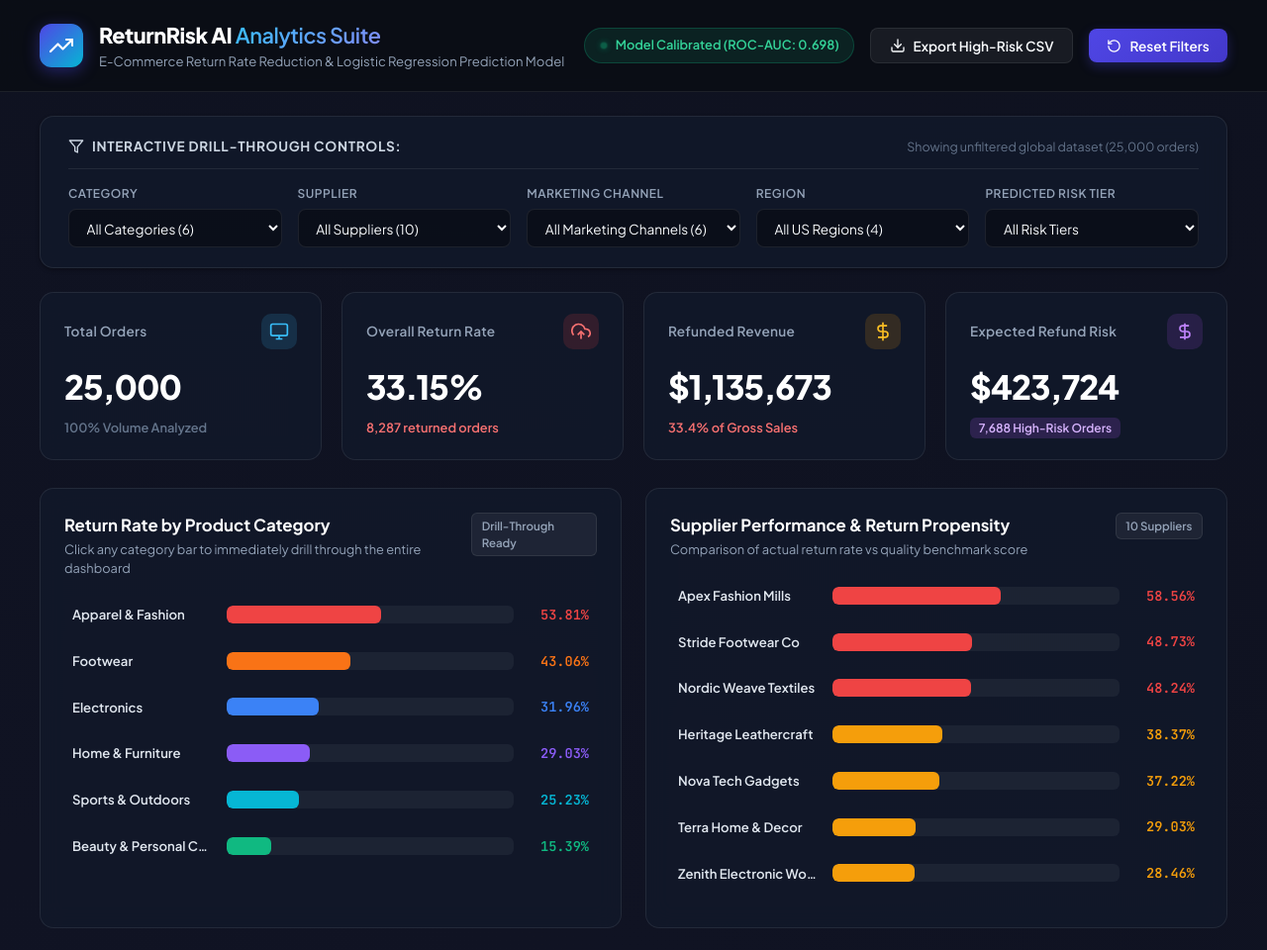
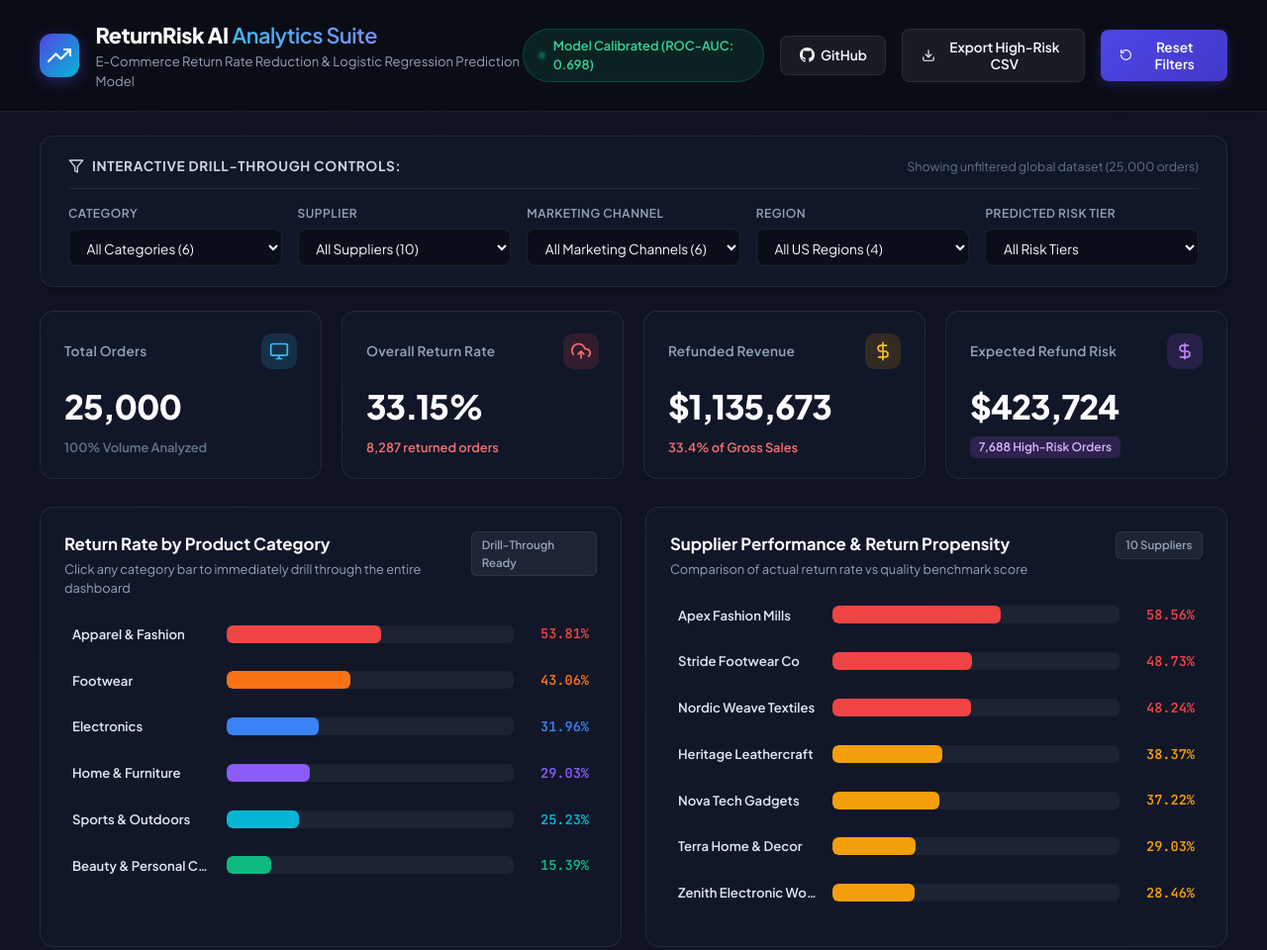
Before and after one commit to sanjayfrancis20-cmd/E-commerce_Return_Rate_Reduction_Analysis, a website: page dashboard/index.html in a window 1280 px wide. Shown: the top 960 px of the page at 99% size. Drawn offline with Linux system fonts and the light colour scheme.

Commit message:
Add GitHub repository link across requirements, package.json, README, and dashboard header

```diff
--- a/dashboard/index.html
+++ b/dashboard/index.html
@@ -31,6 +31,12 @@
         <span class="pulse-dot"></span>
         Model Calibrated (ROC-AUC: 0.698)
       </div>
+      <a href="https://github.com/sanjayfrancis20-cmd/E-commerce_Return_Rate_Reduction_Analysis" target="_blank" rel="noopener noreferrer" class="btn btn-secondary" style="text-decoration:none; display:inline-flex; align-items:center; gap:0.4rem;">
+        <svg width="15" height="15" viewBox="0 0 24 24" fill="currentColor">
+          <path d="M12 0C5.37 0 0 5.37 0 12c0 5.31 3.435 9.795 8.205 11.385.6.105.825-.255.825-.57 0-.285-.015-1.23-.015-2.235-3.015.555-3.795-.735-4.035-1.41-.135-.345-.72-1.41-1.23-1.695-.42-.225-1.02-.78-.015-.795.945-.015 1.62.87 1.845 1.23 1.08 1.815 2.805 1.305 3.495.99.105-.78.42-1.305.765-1.605-2.67-.3-5.46-1.335-5.46-5.925 0-1.305.465-2.385 1.23-3.225-.12-.3-.54-1.53.12-3.18 0 0 1.005-.315 3.3 1.23.96-.27 1.98-.405 3-.405s2.04.135 3 .405c2.295-1.56 3.3-1.23 3.3-1.23.66 1.65.24 2.88.12 3.18.765.84 1.23 1.905 1.23 3.225 0 4.605-2.805 5.625-5.475 5.925.435.375.81 1.095.81 2.22 0 1.605-.015 2.895-.015 3.3 0 .315.225.69.825.57A12.02 12.02 0 0024 12c0-6.63-5.37-12-12-12z"/>
+        </svg>
+        GitHub
+      </a>
       <button id="btn-export-csv" class="btn btn-secondary">
         <svg width="16" height="16" viewBox="0 0 24 24" fill="none" stroke="currentColor" stroke-width="2" stroke-linecap="round" stroke-linejoin="round">
           <path d="M21 15v4a2 2 0 0 1-2 2H5a2 2 0 0 1-2-2v-4"></path>
--- a/package.json
+++ b/package.json
@@ -3,6 +3,11 @@
   "version": "1.0.0",
   "description": "E-Commerce Return Rate Reduction & Risk Score Dashboard",
   "private": true,
+  "repository": {
+    "type": "git",
+    "url": "https://github.com/sanjayfrancis20-cmd/E-commerce_Return_Rate_Reduction_Analysis.git"
+  },
+  "homepage": "https://github.com/sanjayfrancis20-cmd/E-commerce_Return_Rate_Reduction_Analysis#readme",
   "scripts": {
     "build": "echo 'Build complete'",
     "start": "npx -y serve dashboard"
--- a/requirements.txt
+++ b/requirements.txt
@@ -1,3 +1,4 @@
+# Project Repository: https://github.com/sanjayfrancis20-cmd/E-commerce_Return_Rate_Reduction_Analysis.git
 pandas>=2.0.0
 numpy>=1.24.0
 scikit-learn>=1.3.0
```
Also changed, not shown: README.md.
